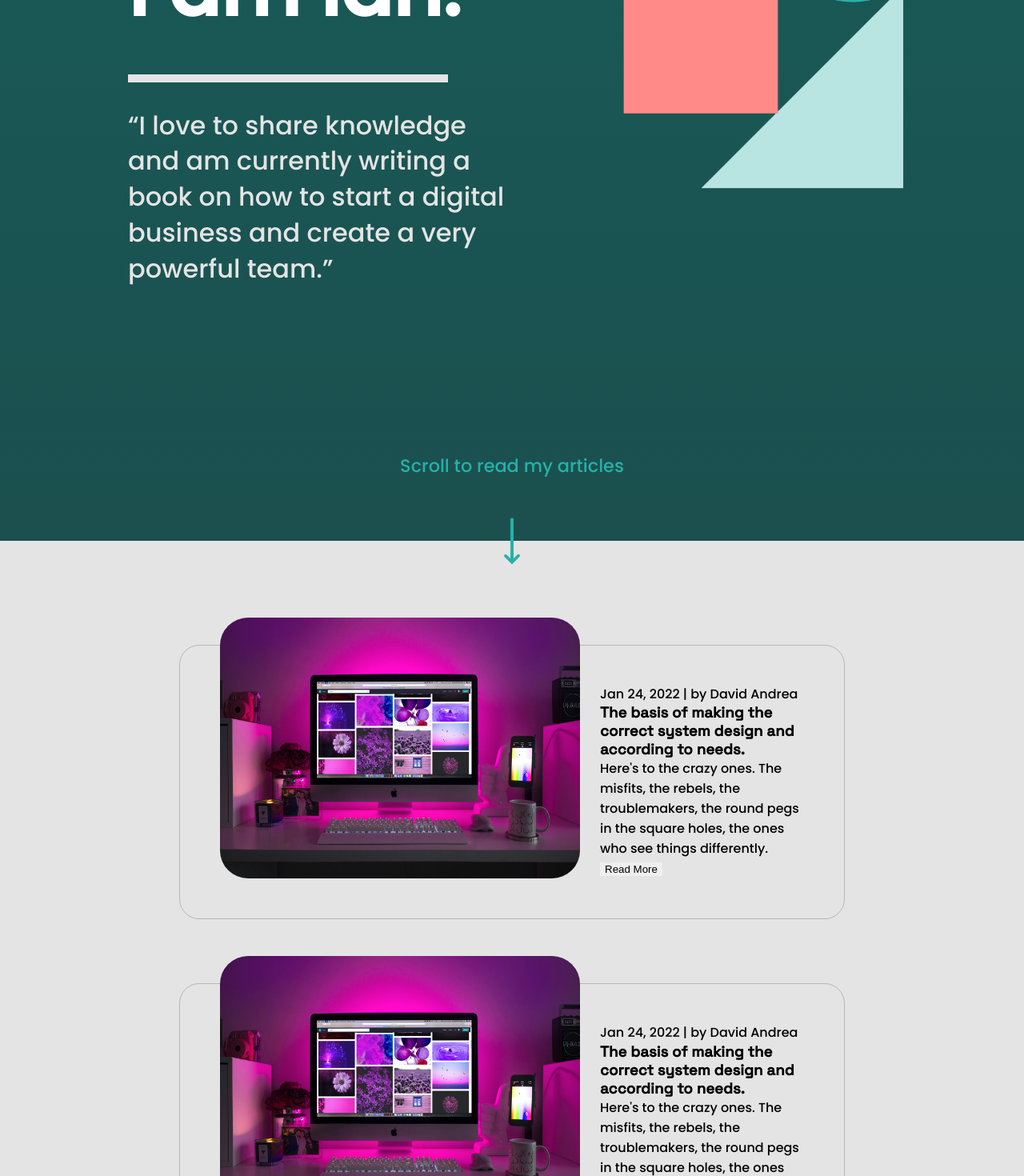
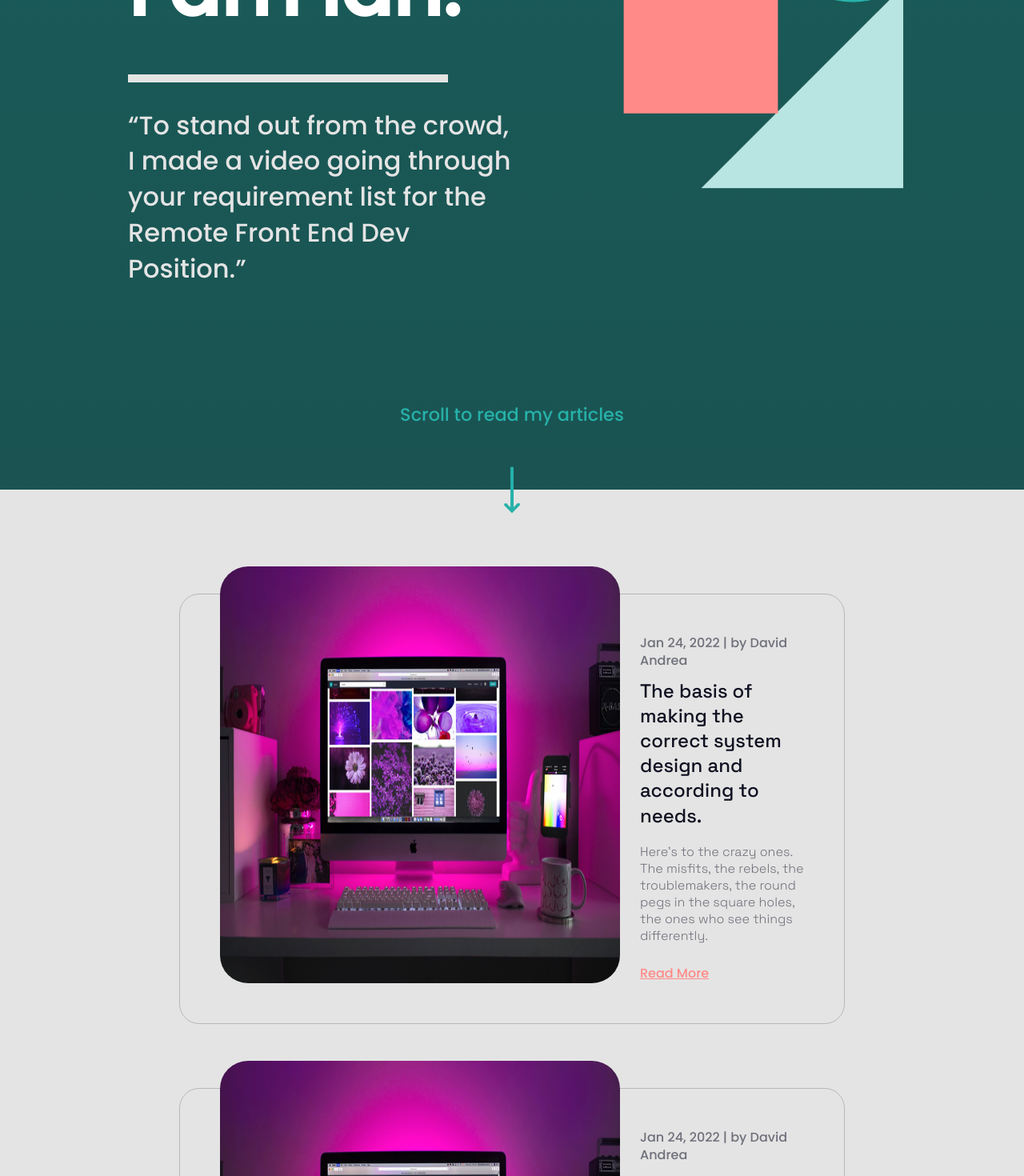
Before and after one commit to Iancahn/torc, a React (Create React App) app: page / in a window 1280 px wide. Shown: the part 600-2070 px from the top of the page at 80% size. Built offline with nearby package versions, Linux system fonts and the light colour scheme.

Commit message:
Card and Cards components done
Finishing the content and styling for these components.

```diff
--- a/src/components/Card.jsx
+++ b/src/components/Card.jsx
@@ -6,14 +6,14 @@ function Card() {
     return (
         <div className="row" id="card-row">
             <div className="card">
-                <img src={cardImage} alt="Displaying tourism in Africa" className='cardImage' />
+                <img src={cardImage} alt="Displaying some cool technology" className='cardImage' />
                 <div className="card-details">
                     <div className="card-date">
                         <p>Jan 24, 2022 | by David Andrea</p>
                     </div>
                     <h3 className="card-header">The basis of making the correct system design and according to needs.</h3>
                     <div className="card-text">Here's to the crazy ones. The misfits, the rebels, the troublemakers, the round pegs in the square holes, the ones who see things differently.</div>
-                    <button className="card-button">Read More</button>
+                    <a href='https://www.iancahn.com' className="card-button">Read More</a>
                 </div>
             </div>
         </div>
--- a/src/components/Hero.jsx
+++ b/src/components/Hero.jsx
@@ -10,7 +10,7 @@ function Header() {
                     <div className="column">
                         <h1>Hello Torc, <br />I am Ian.</h1>
                         <hr className="hr1" />
-                        <p className="hero-text">“I love to share knowledge and am currently writing a book on how to start a digital business and create a very powerful team.”</p>
+                        <p className="hero-text">“To stand out from the crowd, I made a video going through your requirement list for the Remote Front End Dev Position.”</p>
                     </div>
                     <div className="column">
                         <img src={heroImage} alt=" the circle, squares, triangle and much more" id="hero-image" />
--- a/src/components/Navbar.jsx
+++ b/src/components/Navbar.jsx
@@ -8,8 +8,8 @@ function Navbar() {
             <img src={Logo} alt="this is my logo" className="logo" />
             <nav>
                 <ul>
-                    {/* <li><a href='#'>Home</a></li>
-                    <li><a href='#'>About Me</a></li> */}
+                    <li><a href='https://www.iancahn.com'>Home</a></li>
+                    <li><a href='https://www.iancahn.com'>About Me</a></li>
                     <SocialIcon url="https://linkedin.com/in/iancahn" bgColor="#dbdbdb84" fgColor="#fff" className="social-icons" />
                     <SocialIcon url="https://www.instagram.com/apple/" bgColor="#dbdbdb84" fgColor="#fff" className="social-icons" />
                     <SocialIcon url="https://twitter.com/joerogan/" bgColor="#dbdbdb84" fgColor="#fff" className="social-icons" />
--- a/src/styles/app.scss
+++ b/src/styles/app.scss
@@ -5,6 +5,9 @@ $font-poppins: 'Poppins', sans-serif;
 $primary-color : #185F5C;
 $secondary-color: rgb(228, 228, 228);
 $tertiary-color: #26B1A9;
+$theme-grey: #6F707A;
+$theme-black : #0F1121;
+$theme-orange: #FF8A87;
 
 // font-family: 'Bungee', cursive;
 // font-family: 'Poppins', sans-serif;
@@ -22,6 +25,25 @@ body {
     font-family: $font-poppins;
     background: linear-gradient(#185F5C, #1F393A);
 }
+
+// font styling
+
+h1 {
+    font-size: 6rem;
+    color: white;
+    line-height: 1.2;
+}
+
+h3 {}
+
+
+p {
+    font-family: $font-poppins;
+    line-height: 1.4;
+    font-weight: 500;
+}
+
+// components and html parts
 
 .header {
     display: flex;
@@ -77,7 +99,8 @@ nav ul li a:hover {
 }
 
 #hero-row {
-    padding: 10rem 0rem;
+    padding-top: 10rem;
+    padding-bottom: 6rem;
 }
 
 .column {
@@ -121,6 +144,7 @@ nav ul li a:hover {
     font-weight: bolder;
     display: flex;
     justify-content: center;
+    cursor: pointer;
 }
 
 #scrollArrow {
@@ -139,6 +163,7 @@ nav ul li a:hover {
     max-width: 65vw;
     margin-top: 50px;
     margin-bottom: 80px;
+    cursor: pointer;
 }
 
 .card {
@@ -148,7 +173,7 @@ nav ul li a:hover {
 
 .cardImage {
     margin-top: -85px;
-    width: 450px;
+    width: 500px;
     border-radius: 35px;
 }
 
@@ -156,21 +181,32 @@ nav ul li a:hover {
     padding-left: 25px;
 }
 
-// font styling
-
-h1 {
-    font-size: 6rem;
-    color: white;
-    line-height: 1.2;
+.card-date {
+    color: $theme-grey;
+    padding-bottom: 10px;
 }
 
-h3 {
+.card-header {
     font-family: $font-space;
+    font-size: 24px;
+    font-weight: 500;
+    color: $theme-black;
+    line-height: 1.3;
+    padding-bottom: 1.2rem;
 }
 
+.card-text {
+    color: $theme-grey;
+    font-family: $font-space;
+    font-weight: 300;
+    font-size: 16px;
+    margin-bottom: 1.5rem;
+}
 
-p {
+.card-button {
+    color: $theme-orange;
     font-family: $font-poppins;
-    line-height: 1.4;
     font-weight: 500;
+    background-color: none;
+
 }
```
